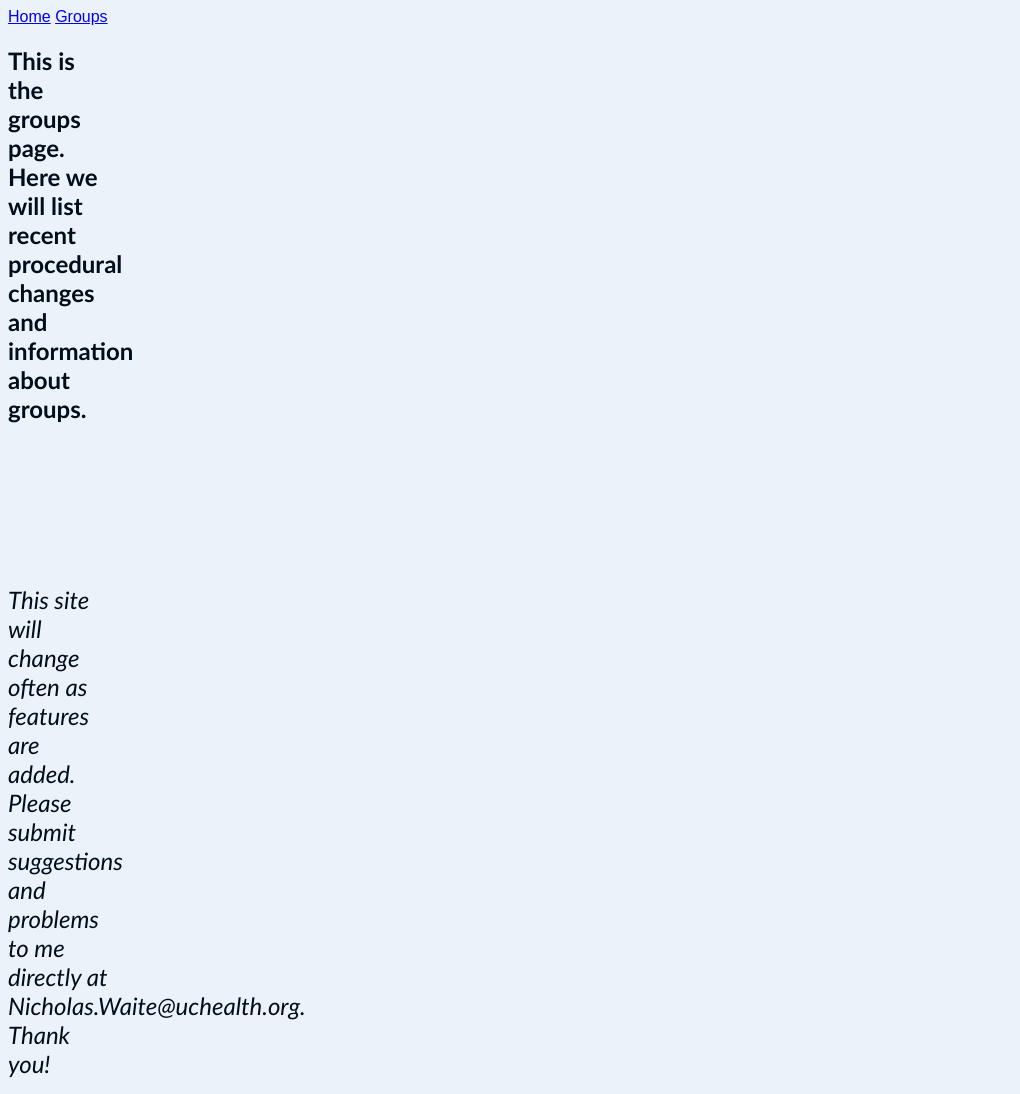
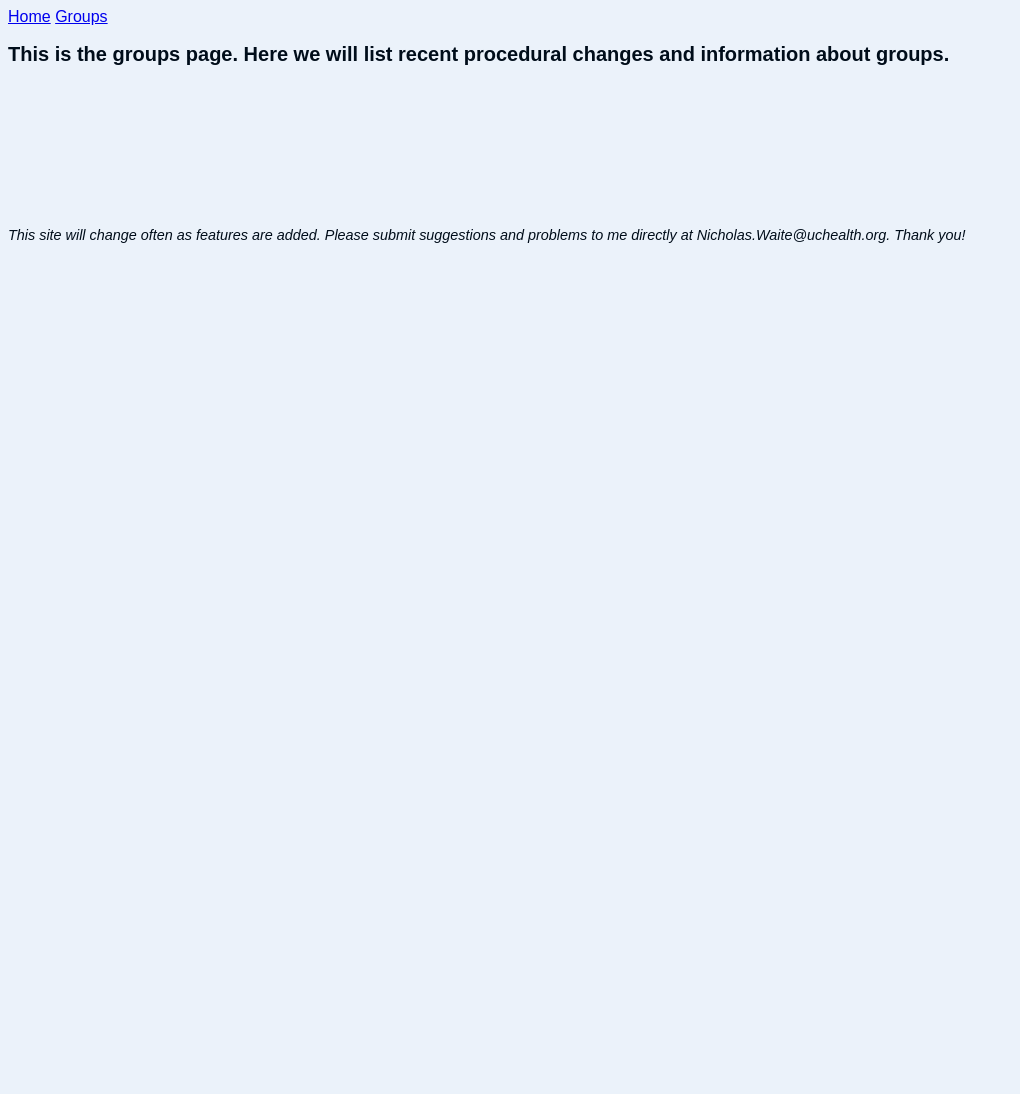
Before and after one commit to nickcantwaite/CrashCourseDjangoProject3, a Django app: template learning_logs/templates/groups.html in a window 1280 px wide. Shown: the whole page, without its empty margins (0-1020 px from the left). After the commit the page ends 243 px from the top, so only its background shows below. Run offline with Django 3.2, Linux system fonts and the light colour scheme; the template is opened without the code that fills it, so the values that code supplies are empty.

Commit message:
changed paths so the site is accessible at localhost:8000 instead of localhost:8000/learning_logs

```diff
--- a/learning_log/urls.py
+++ b/learning_log/urls.py
@@ -23,19 +23,21 @@ from django.conf.urls.static import static
 from django.conf import settings
 #from django.conf.urls import include
 
-
-
+import learning_logs.urls
+app_name = "learning_logs"
 urlpatterns = [
     path('admin/', admin.site.urls),
 ]
 
-urlpatterns += [
-    path('learning_logs/', include('learning_logs.urls')),  # , namespace='learning_logs'
-]
+urlpatterns += learning_logs.urls.urlpatterns
+
+    #[
+    #path('learning_logs/', include('learning_logs.urls')),  # , namespace='learning_logs'
+#]
 
 #the site you are redirected to if you type 127.0.0.1:8000/
-urlpatterns += [
-    path('', RedirectView.as_view(url='/learning_logs/')),
-]
+#urlpatterns += [
+#    path('', RedirectView.as_view(url='/learning_logs/')),
+#]
 
 urlpatterns += static(settings.STATIC_URL, document_root=settings.STATIC_ROOT)
--- a/learning_logs/models.py
+++ b/learning_logs/models.py
@@ -12,7 +12,7 @@ class Groups(models.Model):
 class Post(models.Model):
     """An informational post for the selected group."""
     groups = models.ForeignKey(
-        'groups' ,
+        'groups',
         on_delete=models.CASCADE,
     )
     text = models.TextField()
--- a/learning_logs/static/css/styles.css
+++ b/learning_logs/static/css/styles.css
@@ -52,7 +52,7 @@ p {
     font-family: sans-serif;
     font-size:100%
     font-weight: normal;
-    max-width: 100px;
+    max-width: 2000px;
 }
 
 p.bigwidth {
--- a/learning_logs/templates/groups.html
+++ b/learning_logs/templates/groups.html
@@ -2,8 +2,8 @@
 
 {% block content %}
 
-<h2><p><font face="calibri" size="5">This is the groups page. Here we will list recent procedural changes and
-    information about groups.</font></p></h2>
+<h2>This is the groups page. Here we will list recent procedural changes and
+    information about groups.</h2>
 
 </br>
 </br>
@@ -14,7 +14,7 @@
 </br>
 
 
-<p><i><font face="calibri" size="5">This site will change often as features are added. Please submit suggestions and
-    problems to me directly at Nicholas.Waite@uchealth.org. Thank you!</font></i></p>
+<h4><i>This site will change often as features are added. Please submit suggestions and
+    problems to me directly at Nicholas.Waite@uchealth.org. Thank you!</i></h4>
 
 {% endblock content %}
```
